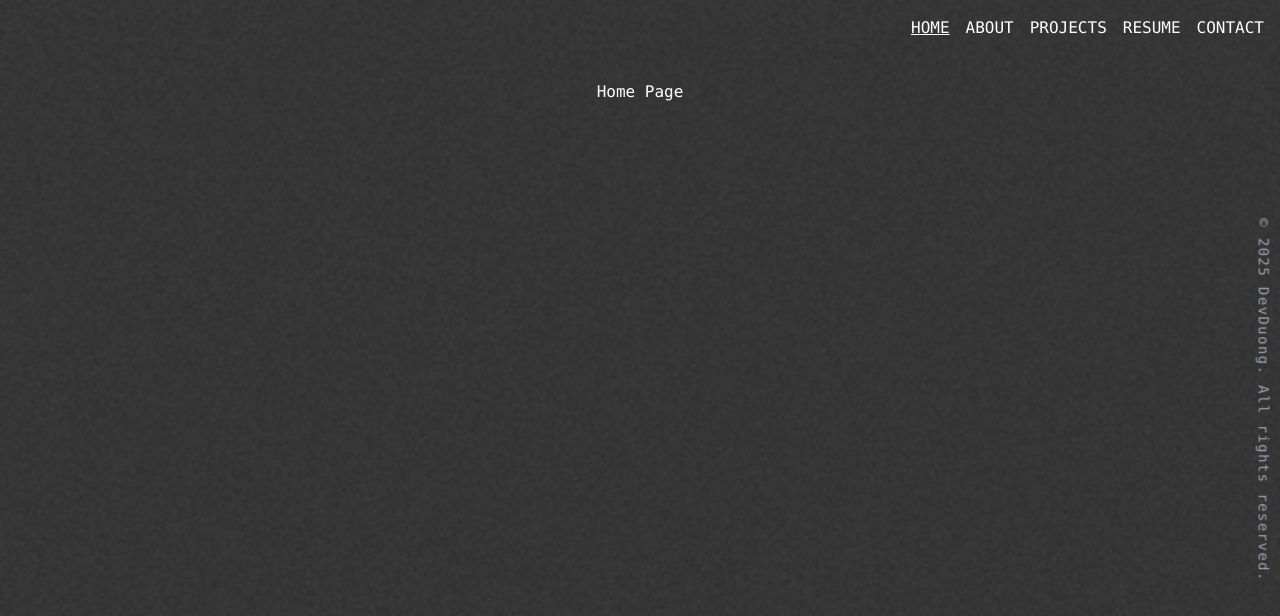
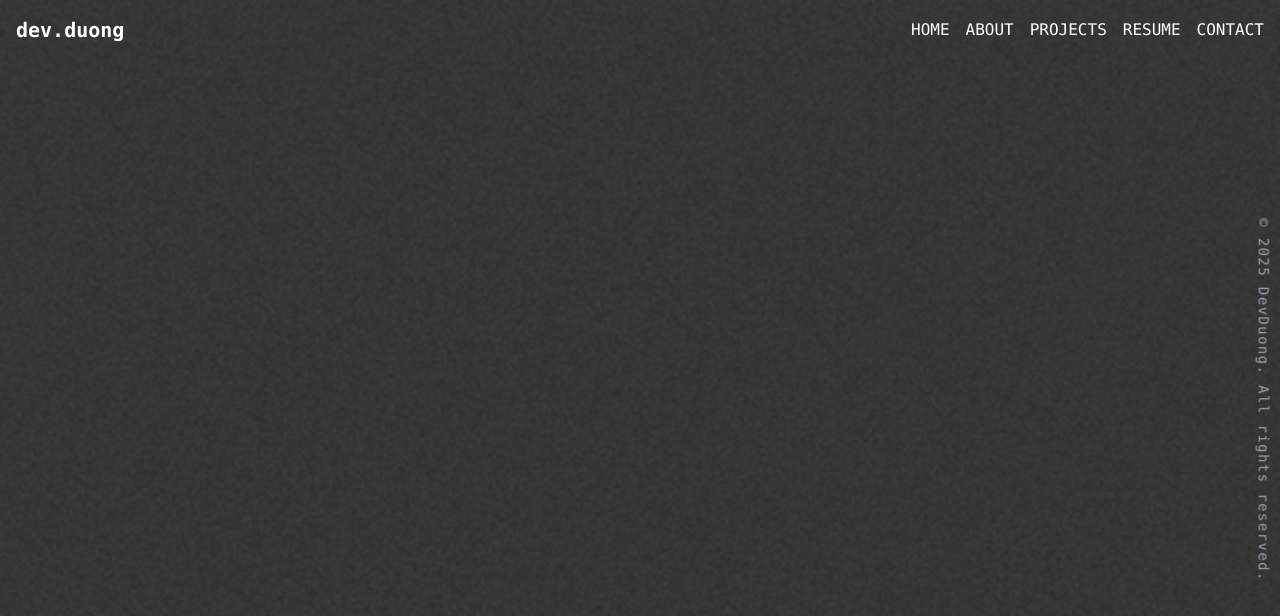
Before and after one commit to dev-duong/dev-duong.github.io, a React (Create React App) app: page / in a window 1280 px wide. Shown: the top 616 px of the page. Built offline with nearby package versions, Linux system fonts and the light colour scheme.

Commit message:
Added branding

```diff
--- a/src/App.js
+++ b/src/App.js
@@ -22,7 +22,7 @@ function App() {
       <Navbar />
       <main className="z-10 relative flex flex-col items-center justify-center pt-20">
         <Routes>
-          <Route path="/" element={<Home />} />
+          <Route path="/home" element={<Home />} />
           <Route path="/about" element={<About />} />
           <Route path="/projects" element={<Projects />} />
           <Route path="/resume" element={<Resume />} />
--- a/src/components/Navbar.js
+++ b/src/components/Navbar.js
@@ -1,29 +1,27 @@
-import { Link, useLocation } from "react-router-dom";
+import { Link } from "react-router-dom";
 
-const Navbar = () => {
-  const pages = [
-    { name: "HOME", path: "/" },
-    { name: "ABOUT", path: "/about" },
-    { name: "PROJECTS", path: "/projects" },
-    { name: "RESUME", path: "/resume" },
-    { name: "CONTACT", path: "/contact" },
-  ];
-
-  const location = useLocation();
+const Navbar = ({ onNavClick }) => {
+  const pages = ["HOME", "ABOUT", "PROJECTS", "RESUME", "CONTACT"];
 
   return (
-    <nav className="flex justify-end gap-x-4 p-4 fixed top-0 left-0 w-full z-20">
-      {pages.map((page) => (
-        <Link
-          key={page.name}
-          to={page.path}
-          className={`cursor-pointer ${
-            location.pathname === page.path ? "underline" : ""
-          }`}
-        >
-          {page.name}
-        </Link>
-      ))}
+    <nav className="flex justify-between items-center p-4 fixed top-0 left-0 w-full z-20">
+      {/* Left side: Branding */}
+      <Link to="/" className="text-xl font-bold">
+        dev.duong
+      </Link>
+
+      {/* Right side: Page Links */}
+      <div className="flex gap-x-4">
+        {pages.map((page) => (
+          <Link
+            key={page}
+            to={`/${page.toLowerCase()}`}
+            className="cursor-pointer"
+          >
+            {page}
+          </Link>
+        ))}
+      </div>
     </nav>
   );
 };
```
